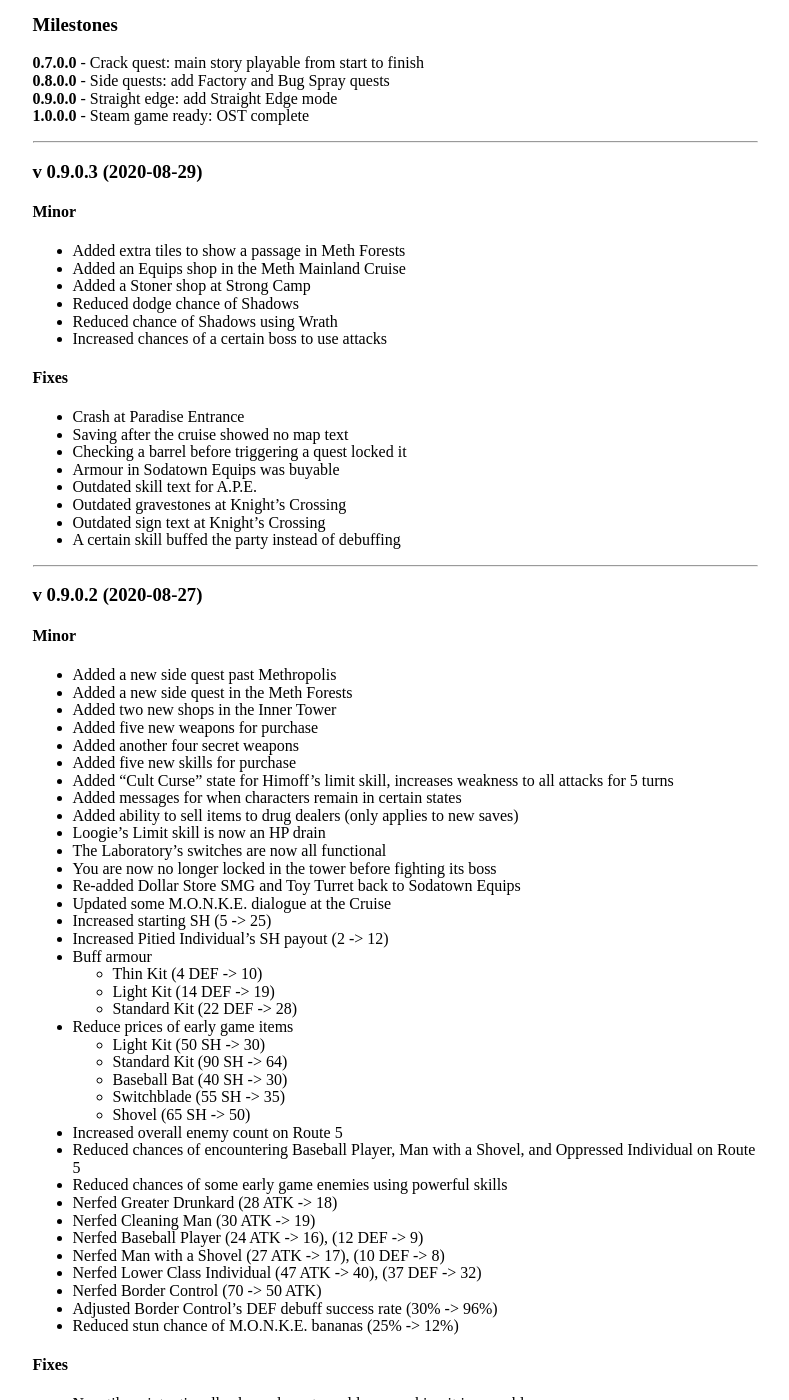
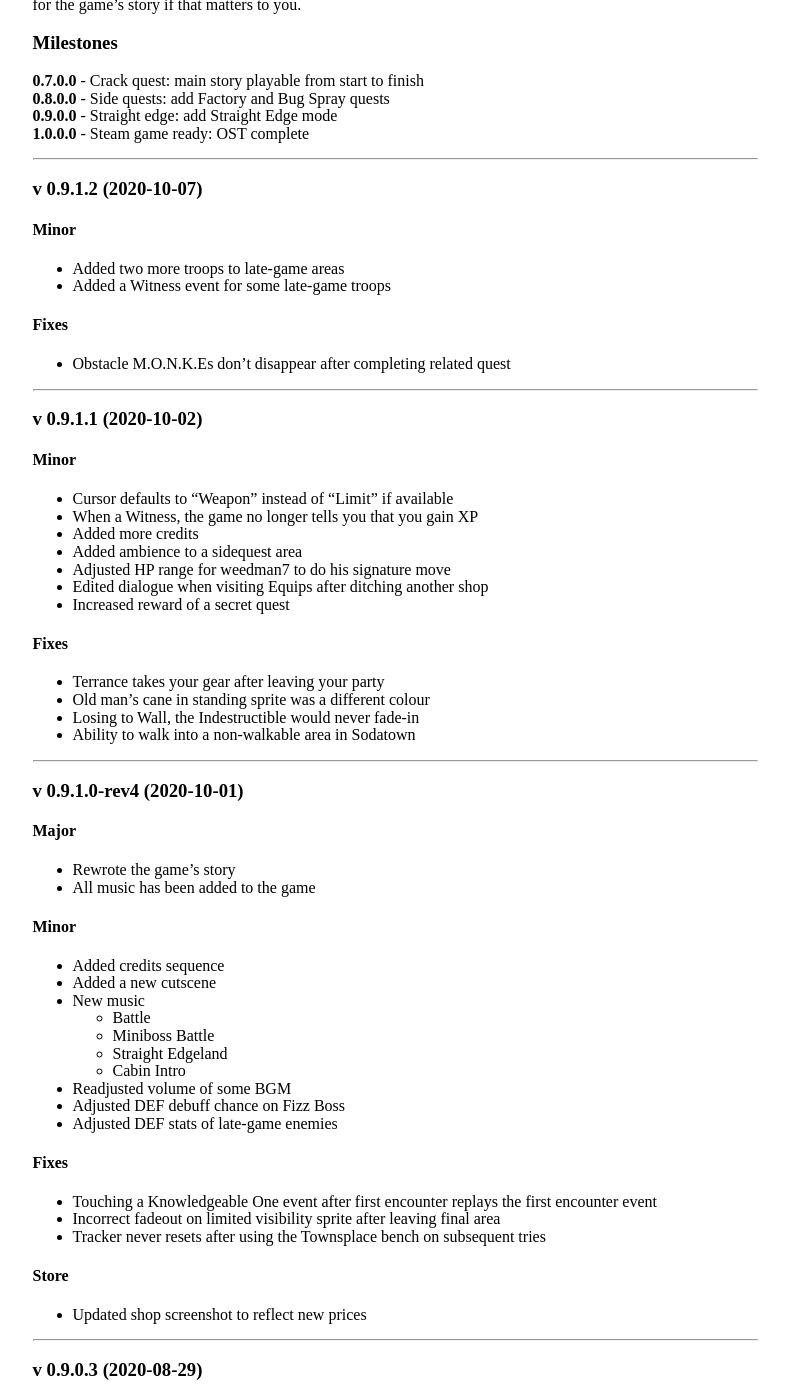
Before and after one commit to onlytomorrow/onlytomorrow.github.io, a Jekyll site: the page built from buildlog.md, in a window 1280 px wide and 1400 px high, scrolled down 233 px. Shown: the whole window, without its empty margins (245-1034 px from the left). Built offline with Jekyll 4.4.1, drawn with Linux system fonts in a browser that asks for light colours; some of the changed text lies outside the part shown.

Commit message:
Update buildlog and changelog

```diff
--- a/_layouts/home.html
+++ b/_layouts/home.html
@@ -3,6 +3,6 @@
 <link rel='stylesheet' href='{{ site.url }}/assets/css/syntax.css' type='text/css'>
 <body>
     {{ content }}
-    <p><small> <i>2020-07-24</i> </small></p>
+    <p><small> <i>2020-10-07</i> </small></p>
 </body>
 </html>
--- a/buildlog.md
+++ b/buildlog.md
@@ -6,7 +6,7 @@ permalink: /stcl/
 
 # Crackhead Jack Steam Version (CHJ-ST) change log
 
-The Steam version is currently on **0.9.0.3**. This log has spoilers for the game's story if that matters to you.
+The Steam version is currently on **0.9.1.2** (if all goes well, this is essentially 1.0.0.0-pre4). This log has spoilers for the game's story if that matters to you.
 
 ### Milestones
 
@@ -14,6 +14,69 @@ The Steam version is currently on **0.9.0.3**. This log has spoilers for the gam
 **0.8.0.0** - Side quests: add Factory and Bug Spray quests
 **0.9.0.0** - Straight edge: add Straight Edge mode
 **1.0.0.0** - Steam game ready: OST complete
+
+---
+
+### v 0.9.1.2 (2020-10-07)
+
+#### Minor
+- Added two more troops to late-game areas
+- Added a Witness event for some late-game troops
+
+#### Fixes
+- Obstacle M.O.N.K.Es don't disappear after completing related quest
+
+---
+### v 0.9.1.1 (2020-10-02)
+
+#### Minor
+
+- Cursor defaults to "Weapon" instead of "Limit" if available
+- When a Witness, the game no longer tells you that you gain XP
+- Added more credits
+- Added ambience to a sidequest area
+- Adjusted HP range for weedman7 to do his signature move
+- Edited dialogue when visiting Equips after ditching another shop
+- Increased reward of a secret quest
+
+#### Fixes
+
+- Terrance takes your gear after leaving your party
+- Old man's cane in standing sprite was a different colour
+- Losing to Wall, the Indestructible would never fade-in
+- Ability to walk into a non-walkable area in Sodatown
+
+---
+
+### v 0.9.1.0-rev4 (2020-10-01)
+
+#### Major
+
+- Rewrote the game's story
+- All music has been added to the game
+
+#### Minor
+
+- Added credits sequence
+- Added a new cutscene
+- New music
+    - Battle
+    - Miniboss Battle
+    - Straight Edgeland
+    - Cabin Intro
+- Readjusted volume of some BGM
+- Adjusted DEF debuff chance on Fizz Boss
+- Adjusted DEF stats of late-game enemies
+
+#### Fixes
+
+- Touching a Knowledgeable One event after first encounter replays the first encounter event
+- Incorrect fadeout on limited visibility sprite after leaving final area
+- Tracker never resets after using the Townsplace bench on subsequent tries
+
+#### Store
+
+- Updated shop screenshot to reflect new prices
 
 ---
 
```
Also changed, not shown: index.md (+1 -1 lines), changelog.md.
